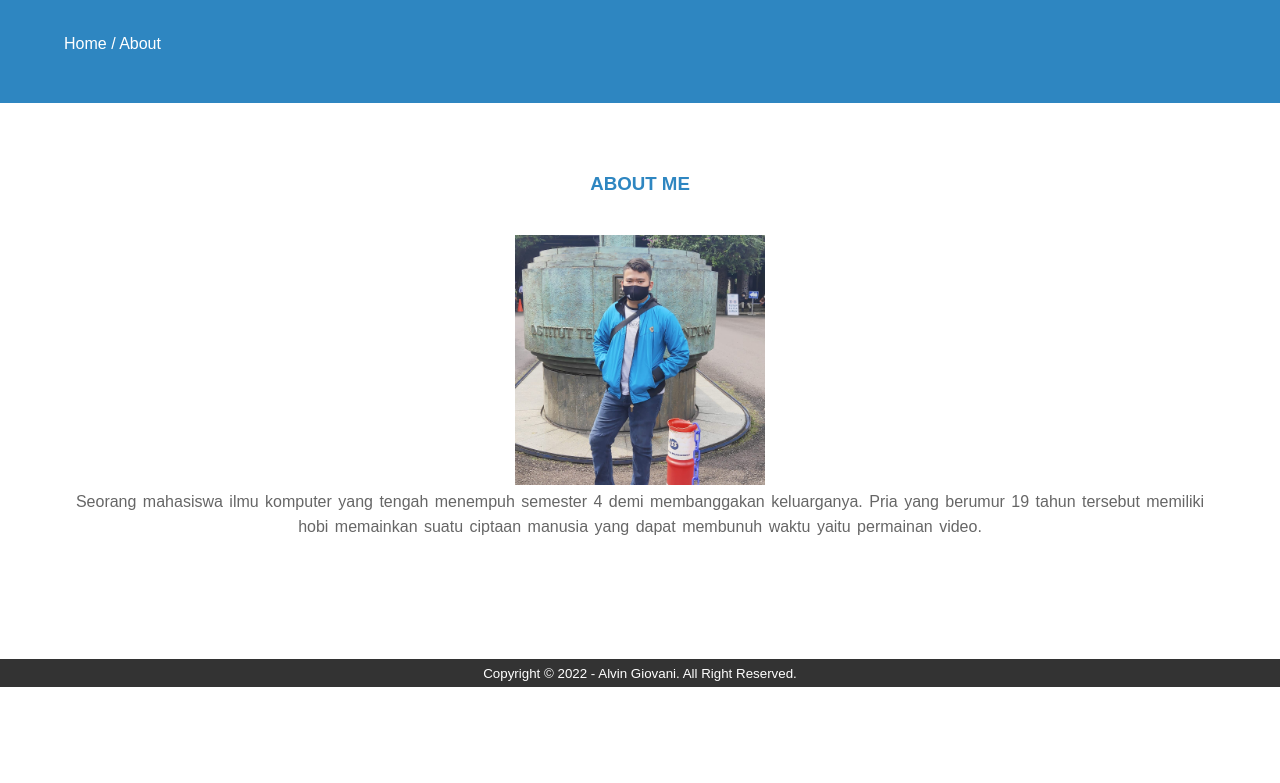
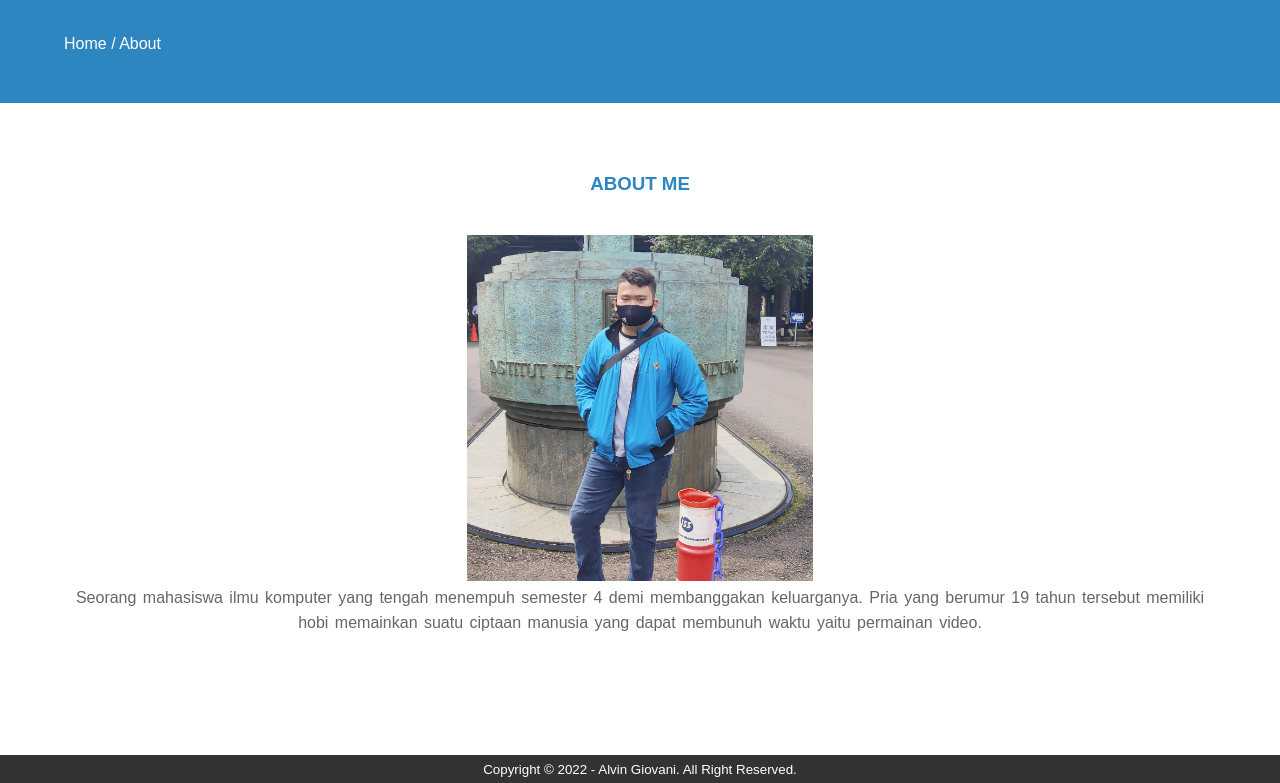
Before and after one commit to giovanialvin/FirstWeb, a plain HTML site: page about.html in a window 1280 px wide. Shown: the part 111-894 px from the top of the page. Before the commit the page ends 800 px from the top, so only its background shows below. Drawn offline with nearby package versions, Linux system fonts and the light colour scheme.

Commit message:
Update about.html

```diff
--- a/about.html
+++ b/about.html
@@ -56,7 +56,7 @@
         <div class="container">
 
             <h3>ABOUT ME</h3>
-            <img src="image/foto01.jpeg" alt="" width="250px">
+            <img src="image/foto01.jpeg" alt="" width="30%">
             <p>Seorang mahasiswa ilmu komputer yang tengah menempuh semester 4 demi membanggakan keluarganya. Pria yang berumur 19 tahun tersebut memiliki hobi memainkan suatu ciptaan manusia yang dapat membunuh waktu yaitu permainan video.</p>
 
         </div>
```
